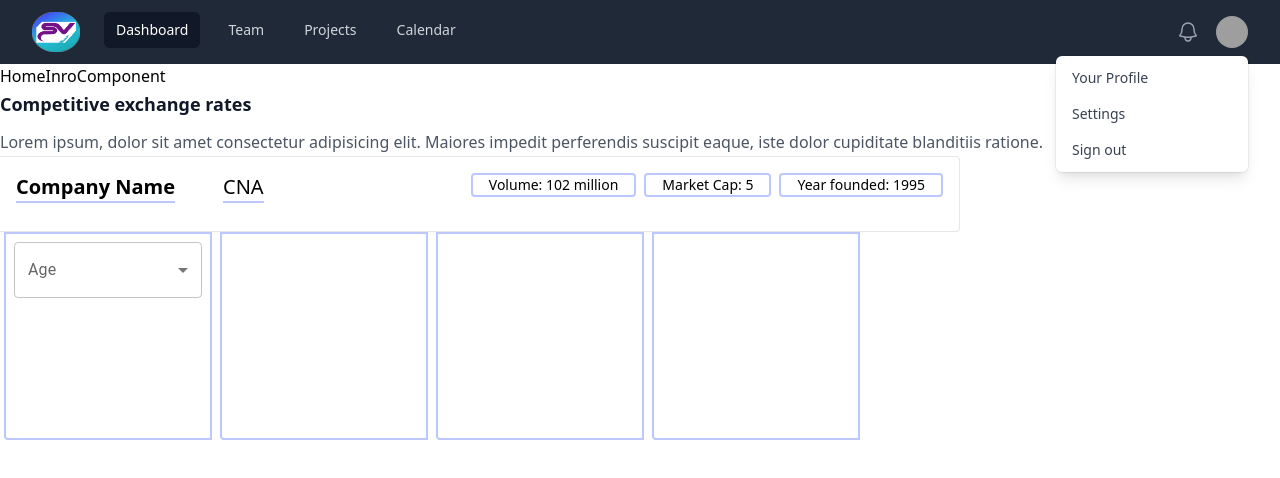
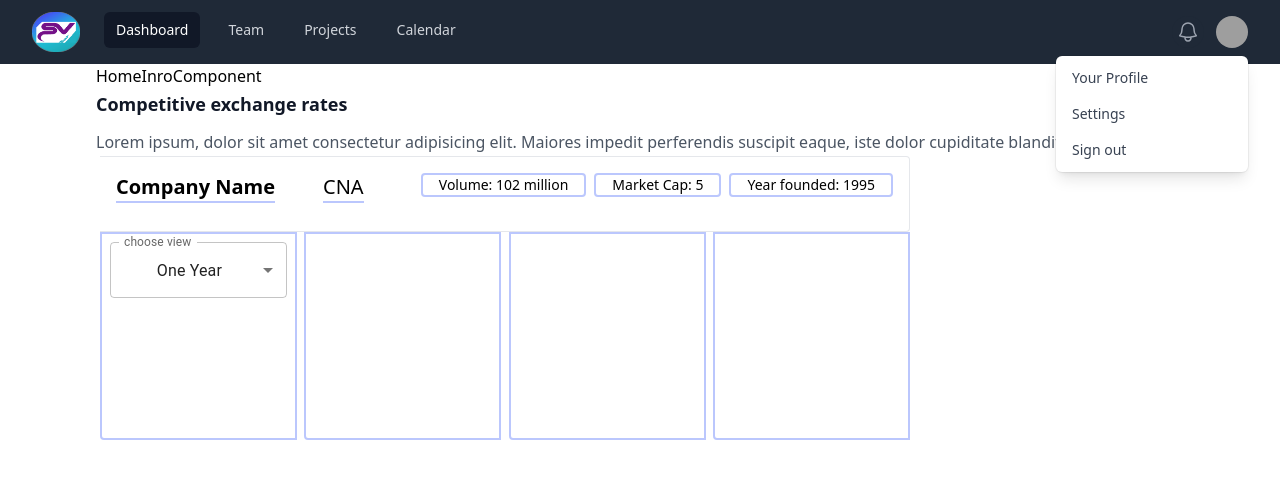
Before and after one commit to haideralrustem/stock_visor, a React (Create React App) app: page / in a window 1280 px wide. Shown: the top 478 px of the page. Built offline with nearby package versions, Linux system fonts and the light colour scheme; grey boxes are pictures that could not be loaded.

Commit message:
fixing flex boxes

```diff
--- a/src/components/ListingComponent.js
+++ b/src/components/ListingComponent.js
@@ -3,7 +3,7 @@ import SummaryCardComponent from './SummaryCardComponent'
 
 function ListingComponent() {
   return (
-    <div>
+    <div className='mx-1'>
 
         <SummaryCardComponent></SummaryCardComponent>
     </div>
--- a/src/components/SummaryCardComponent.js
+++ b/src/components/SummaryCardComponent.js
@@ -1,4 +1,4 @@
-import React from 'react';
+import React, { useState } from 'react';
 import { Link } from 'react-router-dom';
 import Box from '@mui/material/Box';
 import InputLabel from '@mui/material/InputLabel';
@@ -13,17 +13,28 @@ import Select, { SelectChangeEvent } from '@mui/material/Select';
  */
 function SummaryCardComponent() {
 
-    const [age, setAge] = React.useState('');
+    const [years, setYears] = useState(1);
 
     const handleChange = (event) => {
-        setAge(event.target.value );
+        setYears(event.target.value );
     };
 
+
+    // const cardGraphResponsiveWidth = "sm:w-52 md:w-60 lg:w-72 xl:w-72"
+    const cardGraphResponsiveWidth = "sm:w-52 md:w-1/4"
+
+
+    const graphBoxStyle = {
+        width: '24.3%'
+    }
 
     return (
     <div className='w-3/4'>
 
-        <div className="w-full ">
+        {/* ----------------- */}
+
+        <div className="w-auto ">
+
             <div className="border-r border-b border-l border-grey-light
             justify-between lg:border-l-0 lg:border-t
             lg:border-grey-light bg-white rounded-b
@@ -35,7 +46,7 @@ function SummaryCardComponent() {
                 </div>
 
                 <div className="company-info ">
-                    {/* <img className="w-10 h-10 rounded-full mr-4" src="https://pbs.twimg.com/profile_images/885868801232961537/b1F6H4KC_400x400.jpg" alt="Avatar of Jonathan Reinink"/> */}
+                    {/* <img className="w-10 h-10 rounded-full mr-4" src="https://pbs.twimg.com/profile_imyearss/885868801232961537/b1F6H4KC_400x400.jpg" alt="Avatar of Jonathan Reinink"/> */}
                     <div className="flex flex-wrap text-center text-sm">
                         <div className='text-center px-4 ml-2 border-solid border-2 border-indigo-300/75 rounded'>Volume: 102 million</div>
                         <div className='text-center px-4 ml-2 border-solid border-2 border-indigo-300/75 rounded'>Market Cap: 5</div>
@@ -46,30 +57,30 @@ function SummaryCardComponent() {
             </div>
         </div>
 
+        {/* ----------------- */}
+
+        <div className="w-auto md:flex justify-between h-40 lg:h-52">
 
 
-        <div className="lg:flex h-40 lg:h-52">
+            <div className={" flex-none rounded-t lg:rounded-t-none " +
+            "border-solid border-2 border-indigo-300/75 " +
+            "lg:rounded-l text-center overflow-hidden " }
+            title="graph-box" style={graphBoxStyle}>
 
-
-            <div className="mx-1  lg:w-52 flex-none rounded-t lg:rounded-t-none
-            border-solid border-2 border-indigo-300/75
-            lg:rounded-l text-center overflow-hidden"
-            title="graph-box">
                 <div>
-
                     <div className='bottom-card-control m-2'>
                         <FormControl fullWidth>
-                            <InputLabel id="demo-simple-select-label">Age</InputLabel>
+                            <InputLabel id="demo-simple-select-label">choose view</InputLabel>
                             <Select
                             labelId="demo-simple-select-label"
                             id="demo-simple-select"
-                            value={age}
-                            label="Age"
+                            value={years}
+                            label="choose view"
                             onChange={handleChange}
                             >
-                            <MenuItem value={10}>Ten</MenuItem>
-                            <MenuItem value={20}>Twenty</MenuItem>
-                            <MenuItem value={30}>Thirty</MenuItem>
+                            <MenuItem value={1}>One Year</MenuItem>
+                            <MenuItem value={5}>5 Years</MenuItem>
+                            <MenuItem value={-1}>nope</MenuItem>
                             </Select>
                         </FormControl>
                     </div>
@@ -77,22 +88,22 @@ function SummaryCardComponent() {
                 </div>
             </div>
 
-            <div className="mx-1  lg:w-52 flex-none rounded-t lg:rounded-t-none
-            border-solid border-2 border-indigo-300/75
-            lg:rounded-l text-center overflow-hidden"
-            title="graph-box">
+            <div className={" flex-none rounded-t lg:rounded-t-none "+
+            "border-solid border-2 border-indigo-300/75 "+
+            "lg:rounded-l text-center overflow-hidden "   }
+            title="graph-box" style={graphBoxStyle}>
             </div>
 
-            <div className="mx-1  lg:w-52 flex-none rounded-t lg:rounded-t-none
-            border-solid border-2 border-indigo-300/75
-            lg:rounded-l text-center overflow-hidden"
-            title="graph-box">
+            <div className={" flex-none rounded-t lg:rounded-t-none "+
+            "border-solid border-2 border-indigo-300/75 "+
+            "lg:rounded-l text-center overflow-hidden "   }
+            title="graph-box" style={graphBoxStyle}>
             </div>
 
-            <div className="mx-1  lg:w-52 flex-none rounded-t lg:rounded-t-none
-            border-solid border-2 border-indigo-300/75
-            lg:rounded-l text-center overflow-hidden"
-            title="graph-box">
+            <div className={" flex-none rounded-t lg:rounded-t-none "+
+            "border-solid border-2 border-indigo-300/75 "+
+            "lg:rounded-l text-center overflow-hidden "   }
+            title="graph-box" style={graphBoxStyle}>
 
             </div>
 
@@ -111,7 +122,7 @@ function SummaryCardComponent() {
                     <p className="text-grey-darker text-base">Lorem ipsum dolor sit amet, consectetur adipisicing elit. Voluptatibus quia, nulla! Maiores et perferendis eaque, exercitationem praesentium nihil.</p>
                 </div>
                 <div className="flex items-center">
-                    <img className="w-10 h-10 rounded-full mr-4" src="https://pbs.twimg.com/profile_images/885868801232961537/b1F6H4KC_400x400.jpg" alt="Avatar of Jonathan Reinink"/>
+                    <img className="w-10 h-10 rounded-full mr-4" src="https://pbs.twimg.com/profile_imyearss/885868801232961537/b1F6H4KC_400x400.jpg" alt="Avatar of Jonathan Reinink"/>
                     <div className="text-sm">
                         <p className="text-black leading-none">Jonathan Reinink</p>
                         <p className="text-grey-dark">Aug 18</p>
--- a/src/pages/HomePage.js
+++ b/src/pages/HomePage.js
@@ -4,7 +4,7 @@ import ListingCopmonent from '../components/ListingComponent'
 
 function HomePage() {
   return (
-    <div>
+    <div className='mx-24'>
         <HomeInroComponent></HomeInroComponent>
         <ListingCopmonent></ListingCopmonent>
     </div>
```
